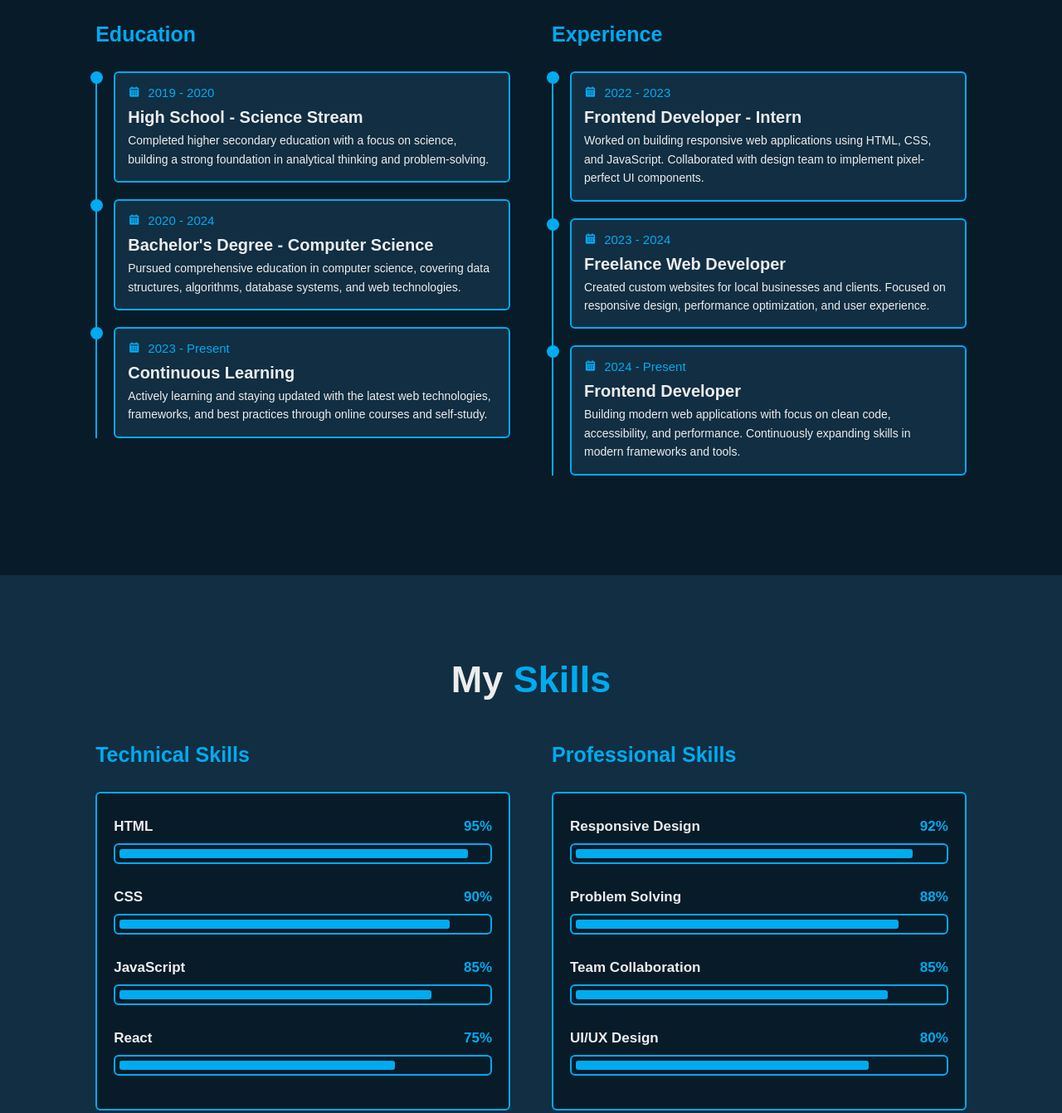
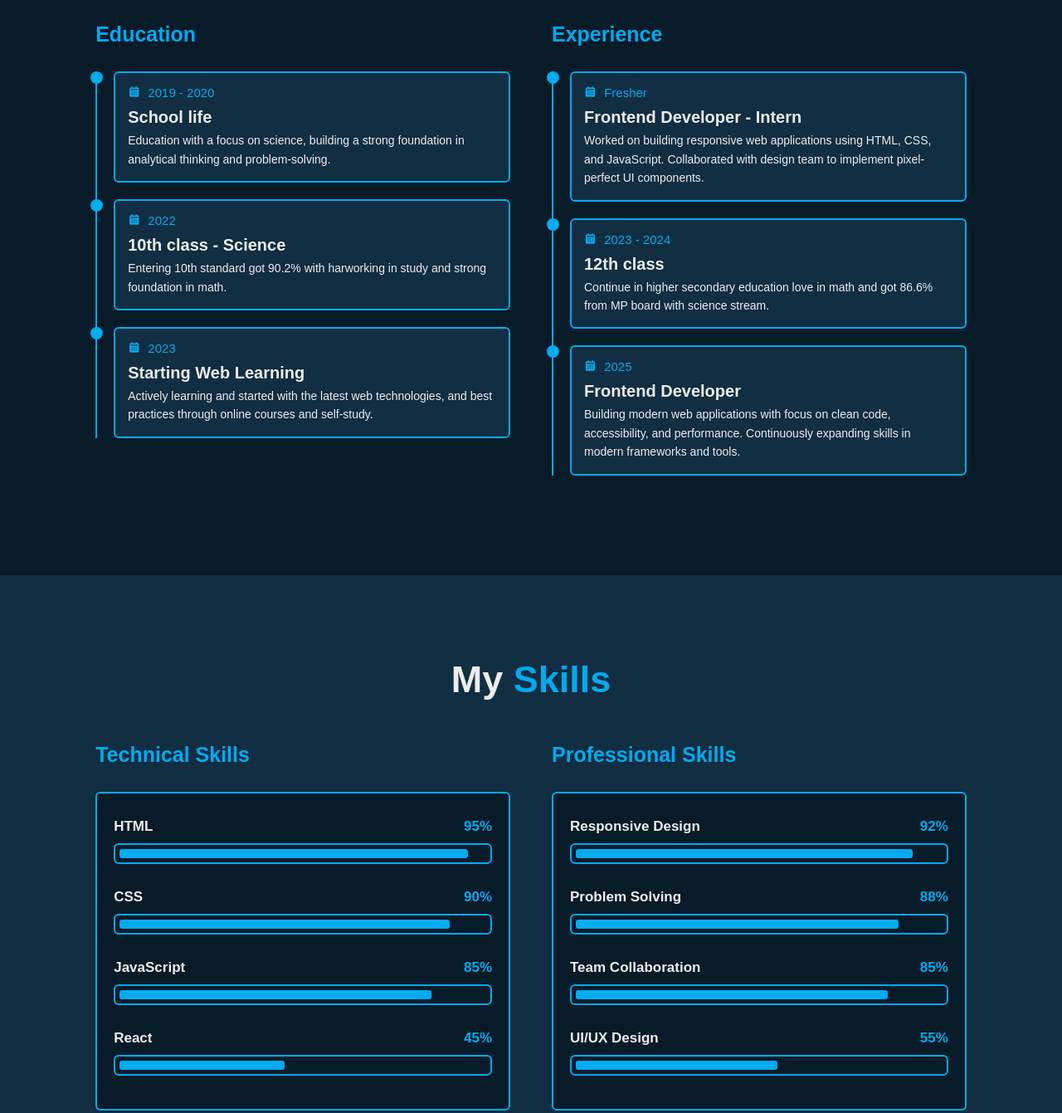
Before and after one commit to Gauravkushwaha2007/My-websites, a plain HTML site: page index.html in a window 1280 px wide. Shown: the part 1620-2961 px from the top of the page at 83% size. Drawn offline with nearby package versions, Linux system fonts and the light colour scheme.

Commit message:
Revise portfolio information and links
Updated portfolio details including title, social media links, and education information.

```diff
--- a/index.html
+++ b/index.html
@@ -12,7 +12,7 @@
     <meta name="author" content="Gaurav Kushwaha">
 
     <meta name="viewport" content="width=device-width, initial-scale=1.0">
-    <title>Gaurav Kushwaha - Frontend Developer Portfolio</title>
+    <title>Gaurav Kushwaha - Frontend Developer</title>
     <link rel="stylesheet" href="styles.css">
     <link href='https://unpkg.com/boxicons@2.1.4/css/boxicons.min.css' rel='stylesheet'>
 </head>
@@ -42,10 +42,10 @@
                I specialize in modern frontend technologies and love bringing designs to life with clean, efficient code.</p>
 
             <div class="social-media">
-                <a href="#"><i class='bx bxl-facebook'></i></a>
-                <a href="#"><i class='bx bxl-instagram'></i></a>
-                <a href="#"><i class='bx bxl-linkedin'></i></a>
-                <a href="#"><i class='bx bxl-github'></i></a>
+                <a href="https://www.facebook.com/prinshisingh007"><i class='bx bxl-facebook'></i></a>
+                <a href="https://www.instagram.com/gaurav.kushwaha7"><i class='bx bxl-instagram'></i></a>
+                <a href="https://www.linkedin.com/in/gaurav-kushwaha07?utm_source=share&utm_campaign=share_via&utm_content=profile&utm_medium=android_app "><i class='bx bxl-linkedin'></i></a>
+                <a href="https://www.github.com/Gauravkushwaha2007"><i class='bx bxl-github'></i></a>
             </div>
 
             <div class="btn-group">
@@ -73,13 +73,13 @@
         <div class="about-content">
             <h2 class="heading">About <span>Me</span></h2>
             <h3>Frontend Developer</h3>
-            <p>I'm Gaurav Kushwaha, a passionate frontend developer from Rewa, Madhya Pradesh.
+            <p>I'm Gaurav Kushwaha, frontend developer from Rewa, Madhya Pradesh.
                With a strong foundation in HTML, CSS, and JavaScript, I create engaging web experiences
                that combine aesthetic appeal with functionality. My journey in web development has been
                driven by curiosity and a constant desire to learn and implement the latest technologies.</p>
             <p>I believe in writing clean, maintainable code and creating interfaces that users love.
                Whether it's building responsive layouts, implementing smooth animations, or optimizing
-               performance, I'm committed to delivering high-quality web solutions.</p>
+               performance, I deliver high-quality web solutions.</p>
             <a href="#" class="btn">Read More</a>
         </div>
     </section>
@@ -96,27 +96,27 @@
                     <div class="education-content">
                         <div class="content">
                             <div class="year"><i class='bx bxs-calendar'></i> 2019 - 2020</div>
-                            <h3>High School - Science Stream</h3>
-                            <p>Completed higher secondary education with a focus on science,
+                            <h3>School life</h3>
+                            <p>Education with a focus on science,
                                building a strong foundation in analytical thinking and problem-solving.</p>
                         </div>
                     </div>
 
                     <div class="education-content">
                         <div class="content">
-                            <div class="year"><i class='bx bxs-calendar'></i> 2020 - 2024</div>
-                            <h3>Bachelor's Degree - Computer Science</h3>
-                            <p>Pursued comprehensive education in computer science, covering data structures,
-                               algorithms, database systems, and web technologies.</p>
+                            <div class="year"><i class='bx bxs-calendar'></i> 2022 </div>
+                            <h3> 10th class - Science</h3>
+                            <p>Entering 10th standard got 90.2% with harworking in study
+                               and strong foundation in math.</p>
                         </div>
                     </div>
 
                     <div class="education-content">
                         <div class="content">
-                            <div class="year"><i class='bx bxs-calendar'></i> 2023 - Present</div>
-                            <h3>Continuous Learning</h3>
-                            <p>Actively learning and staying updated with the latest web technologies,
-                               frameworks, and best practices through online courses and self-study.</p>
+                            <div class="year"><i class='bx bxs-calendar'></i> 2023 </div>
+                            <h3> Starting Web Learning</h3>
+                            <p>Actively learning and started with the latest web technologies,
+                               and best practices through online courses and self-study.</p>
                         </div>
                     </div>
                 </div>
@@ -128,7 +128,7 @@
                 <div class="education-box">
                     <div class="education-content">
                         <div class="content">
-                            <div class="year"><i class='bx bxs-calendar'></i> 2022 - 2023</div>
+                            <div class="year"><i class='bx bxs-calendar'></i> Fresher </div>
                             <h3>Frontend Developer - Intern</h3>
                             <p>Worked on building responsive web applications using HTML, CSS, and JavaScript.
                                Collaborated with design team to implement pixel-perfect UI components.</p>
@@ -138,15 +138,15 @@
                     <div class="education-content">
                         <div class="content">
                             <div class="year"><i class='bx bxs-calendar'></i> 2023 - 2024</div>
-                            <h3>Freelance Web Developer</h3>
-                            <p>Created custom websites for local businesses and clients. Focused on
-                               responsive design, performance optimization, and user experience.</p>
+                            <h3> 12th class </h3>
+                            <p>Continue in higher secondary education love in math and got 86.6% from MP board with
+                                science stream.</p>
                         </div>
                     </div>
 
                     <div class="education-content">
                         <div class="content">
-                            <div class="year"><i class='bx bxs-calendar'></i> 2024 - Present</div>
+                            <div class="year"><i class='bx bxs-calendar'></i> 2025 </div>
                             <h3>Frontend Developer</h3>
                             <p>Building modern web applications with focus on clean code, accessibility,
                                and performance. Continuously expanding skills in modern frameworks and tools.</p>
@@ -183,8 +183,8 @@
                         </div>
 
                         <div class="progress">
-                            <h3>React <span>75%</span></h3>
-                            <div class="bar"><span style="width: 75%"></span></div>
+                            <h3>React <span>45%</span></h3>
+                            <div class="bar"><span style="width: 45%"></span></div>
                         </div>
                     </div>
                 </div>
@@ -211,8 +211,8 @@
                         </div>
 
                         <div class="progress">
-                            <h3>UI/UX Design <span>80%</span></h3>
-                            <div class="bar"><span style="width: 80%"></span></div>
+                            <h3>UI/UX Design <span>55%</span></h3>
+                            <div class="bar"><span style="width: 55%"></span></div>
                         </div>
                     </div>
                 </div>
@@ -265,10 +265,10 @@
                 <h3>About</h3>
                 <p>Frontend Developer passionate about creating beautiful and functional web experiences.</p>
                 <div class="social-links">
-                    <a href="#"><i class='bx bxl-facebook'></i></a>
-                    <a href="#"><i class='bx bxl-instagram'></i></a>
-                    <a href="#"><i class='bx bxl-linkedin'></i></a>
-                    <a href="#"><i class='bx bxl-github'></i></a>
+                    <a href="https://www.facebook.com/prinshisingh007"><i class='bx bxl-facebook'></i></a>
+                    <a href="https://www.instagram.com/gaurav.kushwaha7"><i class='bx bxl-instagram'></i></a>
+                    <a href="https://www.linkedin.com/in/gaurav-kushwaha07?utm_source=share&utm_campaign=share_via&utm_content=profile&utm_medium=android_app "><i class='bx bxl-linkedin'></i></a>
+                    <a href="https://www.github.com/Gauravkushwaha2007"><i class='bx bxl-github'></i></a>
                 </div>
             </div>
 
@@ -288,7 +288,7 @@
                 <div class="contact-info">
                     <p><i class='bx bx-envelope'></i> gaurav121212kush@gmail.com</p>
                     <p><i class='bx bx-phone'></i> +91 9039301184</p>
-                    <p><i class='bx bx-map'></i> Baikunthpur ward01, Rewa, MP</p>
+                    <p><i class='bx bx-map'></i> Baikunthpur ward no. 01, Rewa, M.P.</p>
                 </div>
             </div>
         </div>
```
